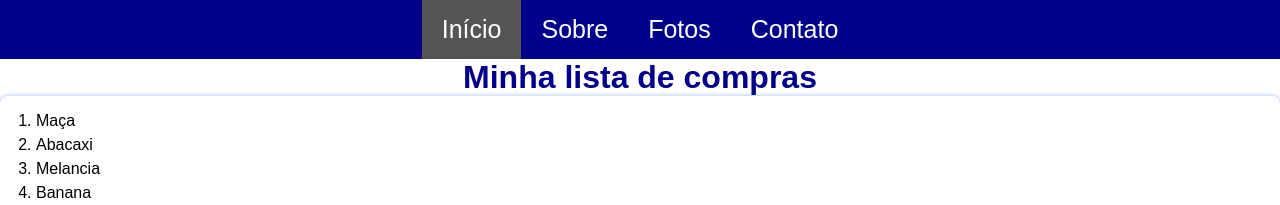
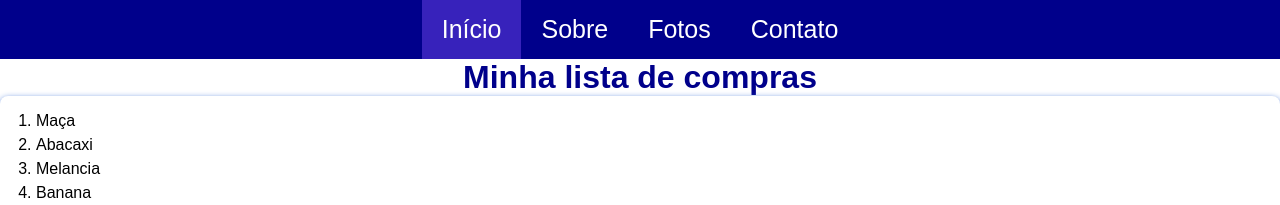
Before and after one commit to chasalles/frontend2025, a plain HTML site: page index.html in a window 1280 px wide. In both pictures the pointer is over the link "Início". Shown: the top 205 px of the page. Drawn offline with Linux system fonts and the light colour scheme.

Commit message:
Atualização do dia 9 de setembro

```diff
--- a/index.html
+++ b/index.html
@@ -2,7 +2,7 @@
 <html>
     <head>
         <meta charset="utf-8">
-        <title>Meu Site</title>
+        <title>Meu Site de compras</title>
         <link rel="stylesheet" href="style.css">
     </head>
     <body>
--- a/style.css
+++ b/style.css
@@ -23,7 +23,7 @@ body{
 }
 
 .menu a:hover{
-    background-color:  #555;
+    background-color:  #3722bb;
 }
 
 .grid{
```
